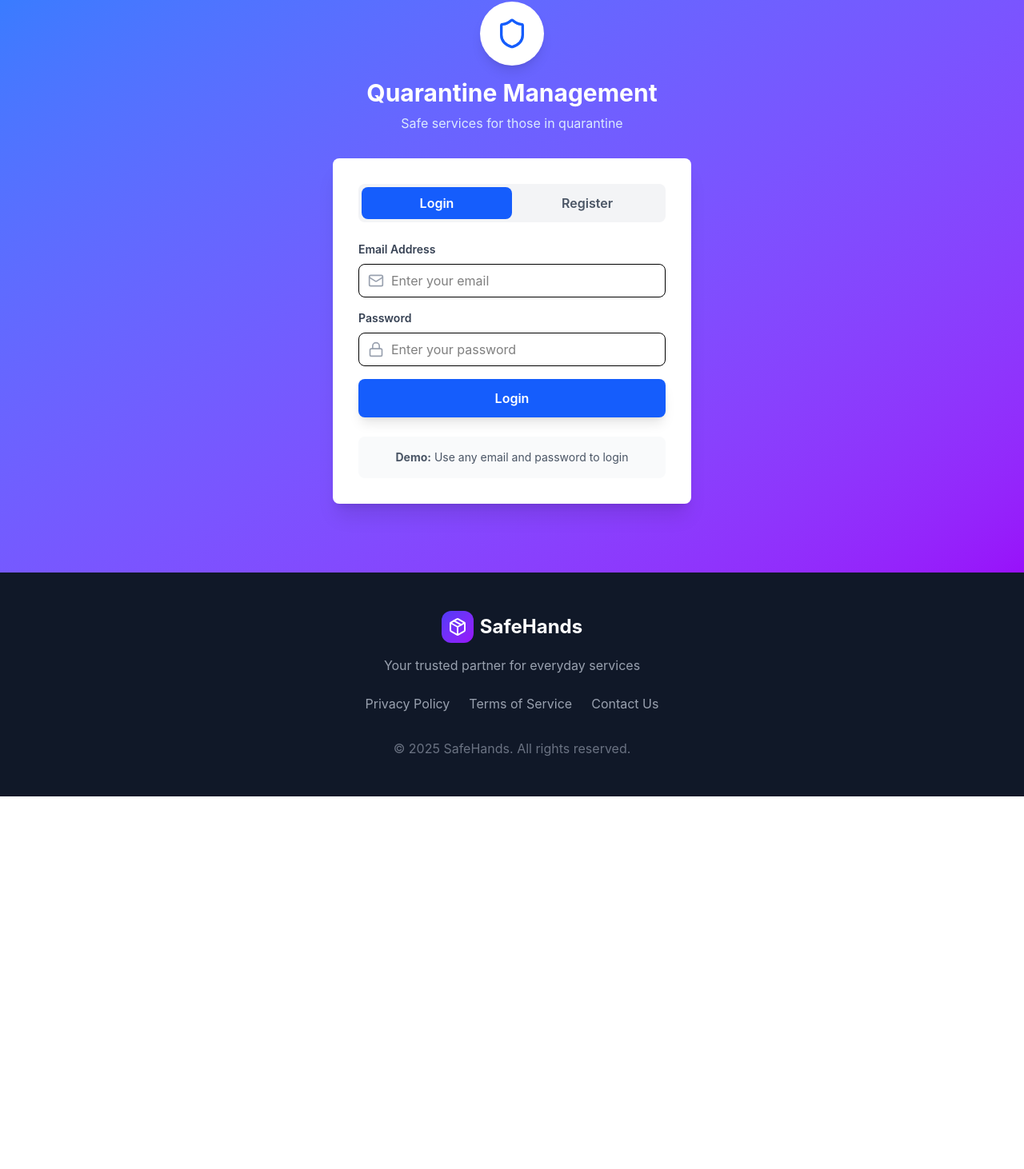
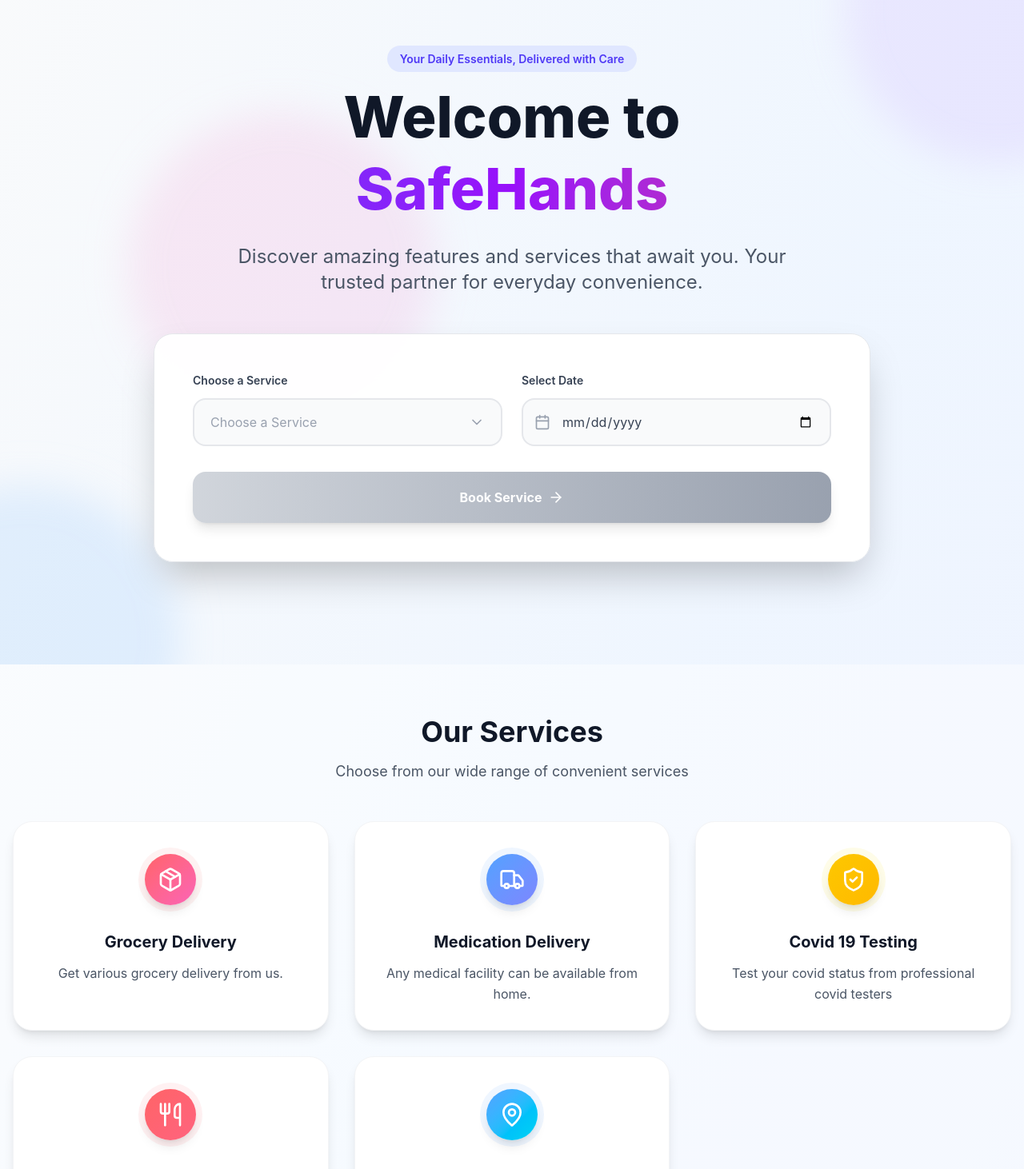
Before and after one commit to 8Shahid8/SWE_FInalProject, a React (Vite) app in the folder safehands/: page / in a window 1280 px wide. Before the commit this address led to /login. Shown: the part 84-1546 px from the top of the page at 80% size. Before the commit the page ends 1080 px from the top, so only its background shows below. Built offline with nearby package versions, Linux system fonts and the light colour scheme.

Commit message:
Refactor: Integrate Layout component and new pages into App.jsx

```diff
--- a/safehands/src/App.jsx
+++ b/safehands/src/App.jsx
@@ -1,244 +1,319 @@
-import { BrowserRouter, Routes, Route, Navigate, Link } from 'react-router-dom';
-import { useState, useEffect } from 'react';
-import { Home, Package, MapPin, User, LogOut, Menu, X, Shield } from 'lucide-react';
-
-// Pages
-import HomePage from './pages/Home';
-import ServicesPage from './pages/Services';
-import ProfilePage from './pages/Profile';
-
-// Components
-import Login from './components/Login';
+import React, { useState } from 'react';
+import { ChevronDown, Package, Pill, ShieldCheck, Utensils, MapPin, Calendar, ArrowRight, Menu, X, Truck, Clock, Shield, Star } from 'lucide-react';
+import SafeHandsAuth from './components/SafeHandsAuth';
+import Layout from './components/Layout';
+import AdminDashboard from './components/AdminDashboard';
+import GroceryDelivery from './components/GroceryDelivery';
+import ParcelDelivery from './components/ParcelDelivery';
 import ContactTracing from './components/ContactTracing';
-import AdminDashboard from './components/AdminDashboard';
-import Footer from './components/Footer';
-
-// Service Components
-import GroceryDelivery from './components/GroceryDelivery';
 import MedicationDelivery from './components/MedicationDelivery';
 import Covid19Testing from './components/Covid19Testing';
 import FoodDelivery from './components/FoodDelivery';
-import ParcelDelivery from './components/ParcelDelivery';
 
-// Utils
-import { isAuthenticated, logout, getCurrentUser, isAdmin } from './utils/auth';
+export default function App() {
+  const [currentPage, setCurrentPage] = useState('home'); // 'home', 'auth', 'admin', 'grocery', 'medication', 'covid', 'food', 'parcel'
+  const [selectedService, setSelectedService] = useState('');
+  const [selectedDate, setSelectedDate] = useState('');
 
-function App() {
-  const [isAuth, setIsAuth] = useState(false);
-  const [user, setUser] = useState(null);
-  const [mobileMenuOpen, setMobileMenuOpen] = useState(false);
+  const [dropdownOpen, setDropdownOpen] = useState(false);
 
-  useEffect(() => {
-    setIsAuth(isAuthenticated());
-    setUser(getCurrentUser());
-  }, []);
+  const services = [
+    {
+      id: 'grocery',
+      name: 'Grocery Delivery',
+      icon: Package,
+      color: 'from-red-400 to-pink-400',
+      bgColor: 'bg-red-50',
+      description: 'Get various grocery delivery from us.'
+    },
+    {
+      id: 'medication',
+      name: 'Medication Delivery',
+      icon: Truck,
+      color: 'from-blue-400 to-indigo-400',
+      bgColor: 'bg-blue-50',
+      description: 'Any medical facility can be available from home.'
+    },
+    {
+      id: 'covid',
+      name: 'Covid 19 Testing',
+      icon: ShieldCheck,
+      color: 'from-yellow-400 to-amber-400',
+      bgColor: 'bg-yellow-50',
+      description: 'Test your covid status from professional covid testers'
+    },
+    {
+      id: 'food',
+      name: 'Food Delivery',
+      icon: Utensils,
+      color: 'from-red-400 to-rose-400',
+      bgColor: 'bg-rose-50',
+      description: 'Wanna eat? We have your back!'
+    },
+    {
+      id: 'parcel',
+      name: 'Parcel Delivery',
+      icon: MapPin,
+      color: 'from-blue-400 to-cyan-400',
+      bgColor: 'bg-blue-50',
+      description: 'Send or Receive parcel from/to anywhere in the country.'
+    }
+  ];
 
-  const handleLogout = () => {
-    logout();
-    setIsAuth(false);
-    setUser(null);
-    window.location.href = '/login';
+  const handleSubmit = () => {
+    if (selectedService && selectedDate) {
+      setCurrentPage(selectedService);
+    }
   };
 
-  // Protected Route Component
-  const ProtectedRoute = ({ children }) => {
-    if (!isAuth) {
-      return <Navigate to="/login" />;
-    }
-    return children;
+  const handleServiceCardClick = (serviceId) => {
+    setCurrentPage(serviceId);
   };
 
-  // Navigation Component
-  const Navigation = () => {
-    const navLinks = [
-      { path: '/', icon: Home, label: 'Home' },
-      { path: '/services', icon: Package, label: 'Services' },
-      { path: '/contact-tracing', icon: MapPin, label: 'Contact Tracing' },
-      { path: '/profile', icon: User, label: 'Profile' }
-    ];
-
-    if (isAdmin()) {
-      navLinks.push({ path: '/admin', icon: Shield, label: 'Admin' });
+  if (currentPage === 'auth') {
+    return <SafeHandsAuth setCurrentPage={setCurrentPage} />;
   }
 
+  const renderPage = () => {
+    switch (currentPage) {
+      case 'admin':
+        return <AdminDashboard />;
+      case 'grocery':
+        return <GroceryDelivery />;
+      case 'parcel':
+        return <ParcelDelivery />;
+      case 'contact-tracing':
+        return <ContactTracing />;
+      case 'medication':
+        return <MedicationDelivery />;
+      case 'covid':
+        return <Covid19Testing />;
+      case 'food':
+        return <FoodDelivery />;
+      case 'home':
+      default:
         return (
-      <nav className="bg-white shadow-lg">
-        <div className="max-w-7xl mx-auto px-4">
-          <div className="flex justify-between items-center h-16">
-            {/* Logo */}
-            <Link to="/" className="flex items-center gap-2 font-bold text-xl text-blue-600">
-              <Shield size={28} />
-              <span className="hidden md:block">Quarantine Manager</span>
-            </Link>
-
-            {/* Desktop Navigation */}
-            <div className="hidden md:flex items-center gap-6">
-              {navLinks.map(link => (
-                <Link
-                  key={link.path}
-                  to={link.path}
-                  className="flex items-center gap-2 text-gray-700 hover:text-blue-600 transition"
-                >
-                  <link.icon size={20} />
-                  <span>{link.label}</span>
-                </Link>
-              ))}
-              <button
-                onClick={handleLogout}
-                className="flex items-center gap-2 text-red-600 hover:text-red-700 transition"
-              >
-                <LogOut size={20} />
-                <span>Logout</span>
-              </button>
+          <>
+            {/* Hero Section */}
+            <div className="relative pt-20 pb-16 px-4">
+              <div className="absolute inset-0 overflow-hidden pointer-events-none">
+                <div className="absolute -top-40 -right-40 w-96 h-96 bg-purple-300 rounded-full mix-blend-multiply filter blur-xl opacity-20 animate-blob"></div>
+                <div className="absolute -bottom-40 -left-40 w-96 h-96 bg-blue-300 rounded-full mix-blend-multiply filter blur-xl opacity-20 animate-blob [animation-delay:2s]"></div>
+                <div className="absolute top-40 left-40 w-96 h-96 bg-pink-300 rounded-full mix-blend-multiply filter blur-xl opacity-20 animate-blob [animation-delay:4s]"></div>
               </div>
 
-            {/* Mobile Menu Button */}
-            <button
-              onClick={() => setMobileMenuOpen(!mobileMenuOpen)}
-              className="md:hidden text-gray-700"
-            >
-              {mobileMenuOpen ? <X size={24} /> : <Menu size={24} />}
-            </button>
+              <div className="relative max-w-7xl mx-auto">
+                <div className="text-center mb-12">
+                  <div className="inline-block mb-4">
+                    <span className="px-4 py-2 bg-indigo-100 text-indigo-600 rounded-full text-sm font-semibold">
+                      Your Daily Essentials, Delivered with Care
+                    </span>
+                  </div>
+                  <h1 className="text-5xl md:text-7xl font-extrabold text-gray-900 mb-6 leading-tight">
+                    Welcome to
+                    <span className="block bg-gradient-to-r from-indigo-600 via-purple-600 to-pink-600 bg-clip-text text-transparent">
+                      SafeHands
+                    </span>
+                  </h1>
+                  <p className="text-xl md:text-2xl text-gray-600 max-w-3xl mx-auto mb-12">
+                    Discover amazing features and services that await you. Your trusted partner for everyday convenience.
+                  </p>
                 </div>
 
-          {/* Mobile Navigation */}
-          {mobileMenuOpen && (
-            <div className="md:hidden pb-4">
-              {navLinks.map(link => (
-                <Link
-                  key={link.path}
-                  to={link.path}
-                  onClick={() => setMobileMenuOpen(false)}
-                  className="flex items-center gap-2 py-2 text-gray-700 hover:text-blue-600"
+                {/* Service Selection Card */}
+                <div className="max-w-4xl mx-auto mb-16">
+                  <div className="bg-white/95 backdrop-blur-xl rounded-3xl shadow-2xl border border-gray-200 p-8 md:p-12">
+                    <div>
+                      <div className="grid md:grid-cols-2 gap-6 mb-8">
+                        {/* Service Dropdown */}
+                        <div className="relative">
+                          <label className="block text-sm font-semibold text-gray-700 mb-3">
+                            Choose a Service
+                          </label>
+                          <div className="relative">
+                            <button
+                              type="button"
+                              onClick={() => setDropdownOpen(!dropdownOpen)}
+                              className="w-full px-5 py-4 text-left bg-gray-50 border-2 border-gray-200 rounded-2xl hover:border-indigo-400 focus:border-indigo-500 focus:outline-none transition-all duration-200 flex items-center justify-between group"
                             >
-                  <link.icon size={20} />
-                  <span>{link.label}</span>
-                </Link>
-              ))}
+                              <span className={selectedService ? 'text-gray-900 font-medium' : 'text-gray-400'}>
+                                {selectedService
+                                  ? services.find(s => s.id === selectedService)?.name
+                                  : 'Choose a Service'}
+                              </span>
+                              <ChevronDown className={`w-5 h-5 text-gray-400 group-hover:text-indigo-600 transition-transform duration-200 ${dropdownOpen ? 'rotate-180' : ''}`} />
+                            </button>
+
+                            {dropdownOpen && (
+                              <div className="absolute z-50 w-full mt-2 bg-white rounded-2xl shadow-2xl border border-gray-200 overflow-hidden">
+                                {services.map((service) => {
+                                  const Icon = service.icon;
+                                  return (
                                     <button
-                onClick={handleLogout}
-                className="flex items-center gap-2 py-2 text-red-600 hover:text-red-700"
+                                      key={service.id}
+                                      type="button"
+                                      onClick={() => {
+                                        setSelectedService(service.id);
+                                        setDropdownOpen(false);
+                                      }}
+                                      className="w-full px-5 py-4 flex items-center space-x-4 hover:bg-gradient-to-r hover:from-indigo-50 hover:to-purple-50 transition-all duration-200 group"
                                     >
-                <LogOut size={20} />
-                <span>Logout</span>
+                                      <div className={`w-12 h-12 bg-gradient-to-br ${service.color} rounded-xl flex items-center justify-center group-hover:scale-110 transition-transform duration-200 shadow-md`}>
+                                        <Icon className="w-6 h-6 text-white" />
+                                      </div>
+                                      <span className="text-gray-800 font-medium group-hover:text-indigo-600">
+                                        {service.name}
+                                      </span>
                                     </button>
+                                  );
+                                })}
                               </div>
                             )}
                           </div>
-      </nav>
+                        </div>
+
+                        {/* Date Picker */}
+                        <div>
+                          <label className="block text-sm font-semibold text-gray-700 mb-3">
+                            Select Date
+                          </label>
+                          <div className="relative">
+                            <Calendar className="absolute left-4 top-1/2 -translate-y-1/2 w-5 h-5 text-gray-400 pointer-events-none" />
+                            <input
+                              type="date"
+                              value={selectedDate}
+                              onChange={(e) => setSelectedDate(e.target.value)}
+                              placeholder="mm/dd/yyyy"
+                              className="w-full pl-12 pr-5 py-4 bg-gray-50 border-2 border-gray-200 rounded-2xl hover:border-indigo-400 focus:border-indigo-500 focus:outline-none transition-all duration-200 text-gray-700"
+                            />
+                          </div>
+                        </div>
+                      </div>
+
+                      <button
+                        onClick={handleSubmit}
+                        disabled={!selectedService || !selectedDate}
+                        className="w-full py-5 bg-gradient-to-r from-indigo-600 to-purple-600 text-white font-bold rounded-2xl hover:from-indigo-700 hover:to-purple-700 disabled:from-gray-300 disabled:to-gray-400 disabled:cursor-not-allowed transition-all duration-300 transform hover:scale-[1.02] active:scale-[0.98] flex items-center justify-center space-x-2 shadow-lg hover:shadow-xl"
+                      >
+                        <span>Book Service</span>
+                        <ArrowRight className="w-5 h-5" />
+                      </button>
+                    </div>
+                  </div>
+                </div>
+              </div>
+            </div>
+
+            {/* Services Grid Section */}
+            <div id="services" className="py-16 px-4 bg-white/40">
+              <div className="max-w-7xl mx-auto">
+                <div className="text-center mb-12">
+                  <h2 className="text-4xl font-bold text-gray-900 mb-4">Our Services</h2>
+                  <p className="text-lg text-gray-600">Choose from our wide range of convenient services</p>
+                </div>
+
+                <div className="grid md:grid-cols-2 lg:grid-cols-3 gap-8">
+                  {services.map((service) => {
+                    const Icon = service.icon;
+                    return (
+                      <div
+                        key={service.id}
+                        onClick={() => handleServiceCardClick(service.id)}
+                        className="bg-white rounded-3xl p-8 shadow-lg border border-gray-100 hover:shadow-2xl transition-all duration-300 hover:-translate-y-2 cursor-pointer group"
+                      >
+                        <div className={`w-20 h-20 ${service.bgColor} rounded-full flex items-center justify-center mb-6 mx-auto group-hover:scale-110 transition-transform duration-300`}>
+                          <div className={`w-16 h-16 bg-gradient-to-br ${service.color} rounded-full flex items-center justify-center shadow-lg`}>
+                            <Icon className="w-8 h-8 text-white" />
+                          </div>
+                        </div>
+                        <h3 className="text-xl font-bold text-gray-900 text-center mb-3">
+                          {service.name}
+                        </h3>
+                        <p className="text-gray-600 text-center leading-relaxed">
+                          {service.description}
+                        </p>
+                      </div>
                     );
+                  })}
+                </div>
+              </div>
+            </div>
+
+            {/* Why Choose Us Section */}
+            <div className="py-16 px-4">
+              <div className="max-w-7xl mx-auto">
+                <div className="text-center mb-12">
+                  <h2 className="text-4xl font-bold text-gray-900 mb-4">Why Choose SafeHands?</h2>
+                  <p className="text-lg text-gray-600">We're committed to providing the best service experience</p>
+                </div>
+
+                <div className="grid md:grid-cols-3 gap-8">
+                  {[
+                    {
+                      title: 'Fast Delivery',
+                      desc: 'Lightning-fast service at your doorstep. Get your essentials delivered in minutes, not hours.',
+                      icon: Clock,
+                      gradient: 'from-blue-500 to-cyan-500'
+                    },
+                    {
+                      title: 'Secure & Safe',
+                      desc: 'Your safety is our priority. Contactless delivery options and verified service providers.',
+                      icon: Shield,
+                      gradient: 'from-green-500 to-emerald-500'
+                    },
+                    {
+                      title: 'Trusted Quality',
+                      desc: 'Rated 4.8/5 by thousands of happy customers. Excellence in every delivery.',
+                      icon: Star,
+                      gradient: 'from-yellow-500 to-orange-500'
+                    }
+                  ].map((feature, idx) => {
+                    const Icon = feature.icon;
+                    return (
+                      <div key={idx} className="bg-white rounded-3xl p-8 shadow-lg border border-gray-100 hover:shadow-xl transition-all duration-300 group">
+                        <div className={`w-16 h-16 bg-gradient-to-br ${feature.gradient} rounded-2xl flex items-center justify-center mb-6 group-hover:scale-110 transition-transform duration-300 shadow-lg`}>
+                          <Icon className="w-8 h-8 text-white" />
+                        </div>
+                        <h3 className="text-2xl font-bold text-gray-900 mb-3">{feature.title}</h3>
+                        <p className="text-gray-600 leading-relaxed">{feature.desc}</p>
+                      </div>
+                    );
+                  })}
+                </div>
+              </div>
+            </div>
+
+            {/* Stats Section */}
+            <div className="py-16 px-4 bg-gradient-to-r from-indigo-600 to-purple-600">
+              <div className="max-w-7xl mx-auto">
+                <div className="grid md:grid-cols-4 gap-8 text-center text-white">
+                  {[
+                    { number: '50K+', label: 'Happy Customers' },
+                    { number: '100K+', label: 'Deliveries Made' },
+                    { number: '500+', label: 'Service Partners' },
+                    { number: '4.8/5', label: 'Average Rating' }
+                  ].map((stat, idx) => (
+                    <div key={idx} className="p-6">
+                      <div className="text-5xl font-bold mb-2">{stat.number}</div>
+                      <div className="text-lg text-indigo-100">{stat.label}</div>
+                    </div>
+                  ))}
+                </div>
+              </div>
+            </div>
+          </>
+        );
+    }
   };
 
   return (
-    <BrowserRouter>
-      {isAuth && <Navigation />}
-
-      <Routes>
-        {/* Public Routes */}
-        <Route
-          path="/login"
-          element={isAuth ? <Navigate to="/" /> : <Login />}
-        />
-
-        {/* Protected Routes */}
-        <Route
-          path="/"
-          element={
-            <ProtectedRoute>
-              <HomePage />
-            </ProtectedRoute>
-          }
-        />
-
-        <Route
-          path="/services"
-          element={
-            <ProtectedRoute>
-              <ServicesPage />
-            </ProtectedRoute>
-          }
-        />
-
-        {/* Service Booking Routes */}
-        <Route
-          path="/services/grocery"
-          element={
-            <ProtectedRoute>
-              <GroceryDelivery />
-            </ProtectedRoute>
-          }
-        />
-
-        <Route
-          path="/services/medication"
-          element={
-            <ProtectedRoute>
-              <MedicationDelivery />
-            </ProtectedRoute>
-          }
-        />
-
-        <Route
-          path="/services/testing"
-          element={
-            <ProtectedRoute>
-              <Covid19Testing />
-            </ProtectedRoute>
-          }
-        />
-
-        <Route
-          path="/services/food"
-          element={
-            <ProtectedRoute>
-              <FoodDelivery />
-            </ProtectedRoute>
-          }
-        />
-
-        <Route
-          path="/services/parcel"
-          element={
-            <ProtectedRoute>
-              <ParcelDelivery />
-            </ProtectedRoute>
-          }
-        />
-
-        <Route
-          path="/contact-tracing"
-          element={
-            <ProtectedRoute>
-              <ContactTracing />
-            </ProtectedRoute>
-          }
-        />
-
-        <Route
-          path="/profile"
-          element={
-            <ProtectedRoute>
-              <ProfilePage />
-            </ProtectedRoute>
-          }
-        />
-
-        <Route
-          path="/admin"
-          element={
-            <ProtectedRoute>
-              <AdminDashboard />
-            </ProtectedRoute>
-          }
-        />
-
-        {/* Fallback */}
-        <Route path="*" element={<Navigate to="/" />} />
-      </Routes>
-
-      <Footer />
-    </BrowserRouter>
+    <Layout
+      currentPage={currentPage}
+      onNavigateToHome={() => setCurrentPage('home')}
+      onNavigateToAuth={() => setCurrentPage('auth')}
+      onNavigateToAdmin={() => setCurrentPage('admin')}
+    >
+      {renderPage()}
+    </Layout>
   );
 }
-
-export default App;
```
Lines whose indentation alone changed are shown as unchanged.
